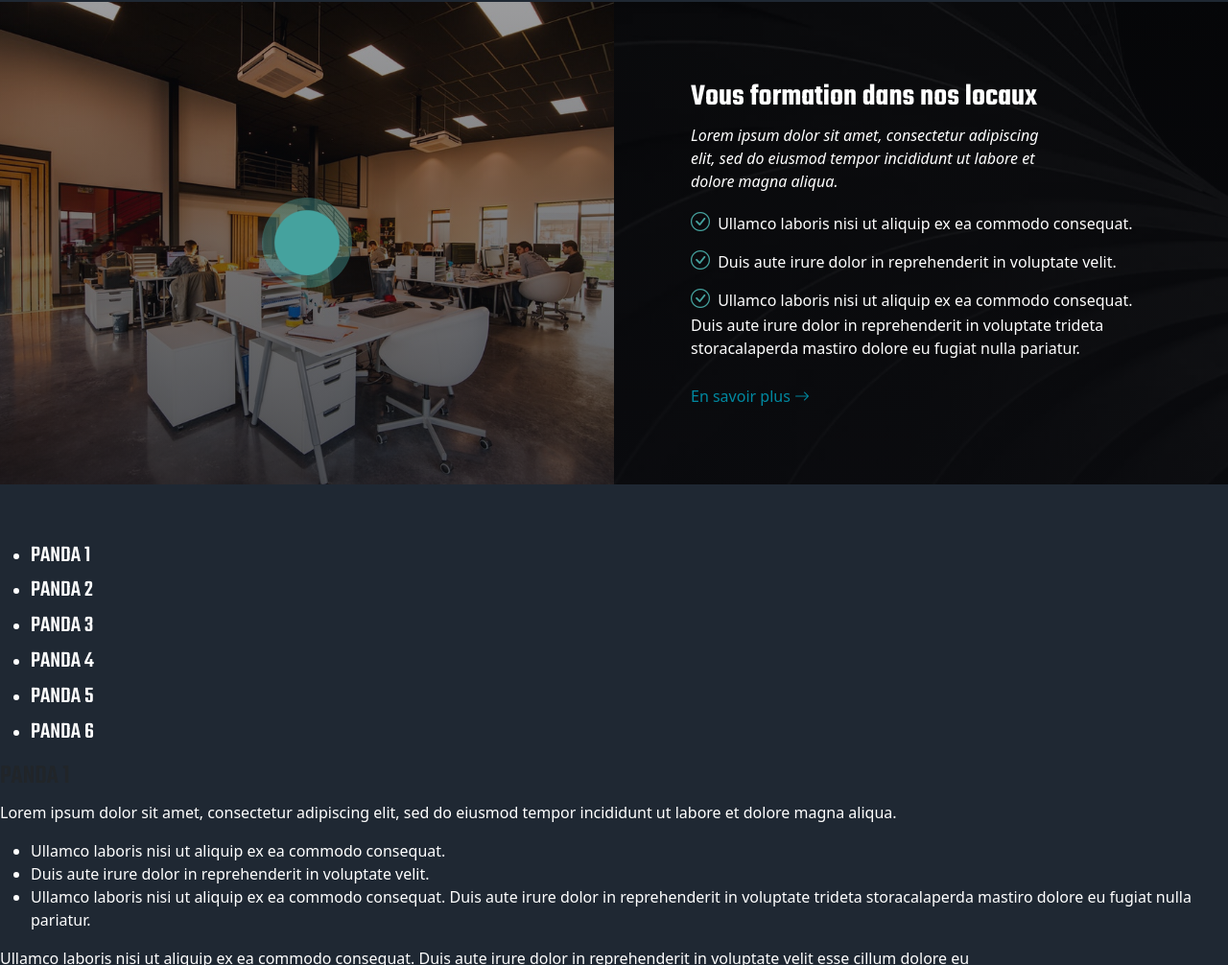
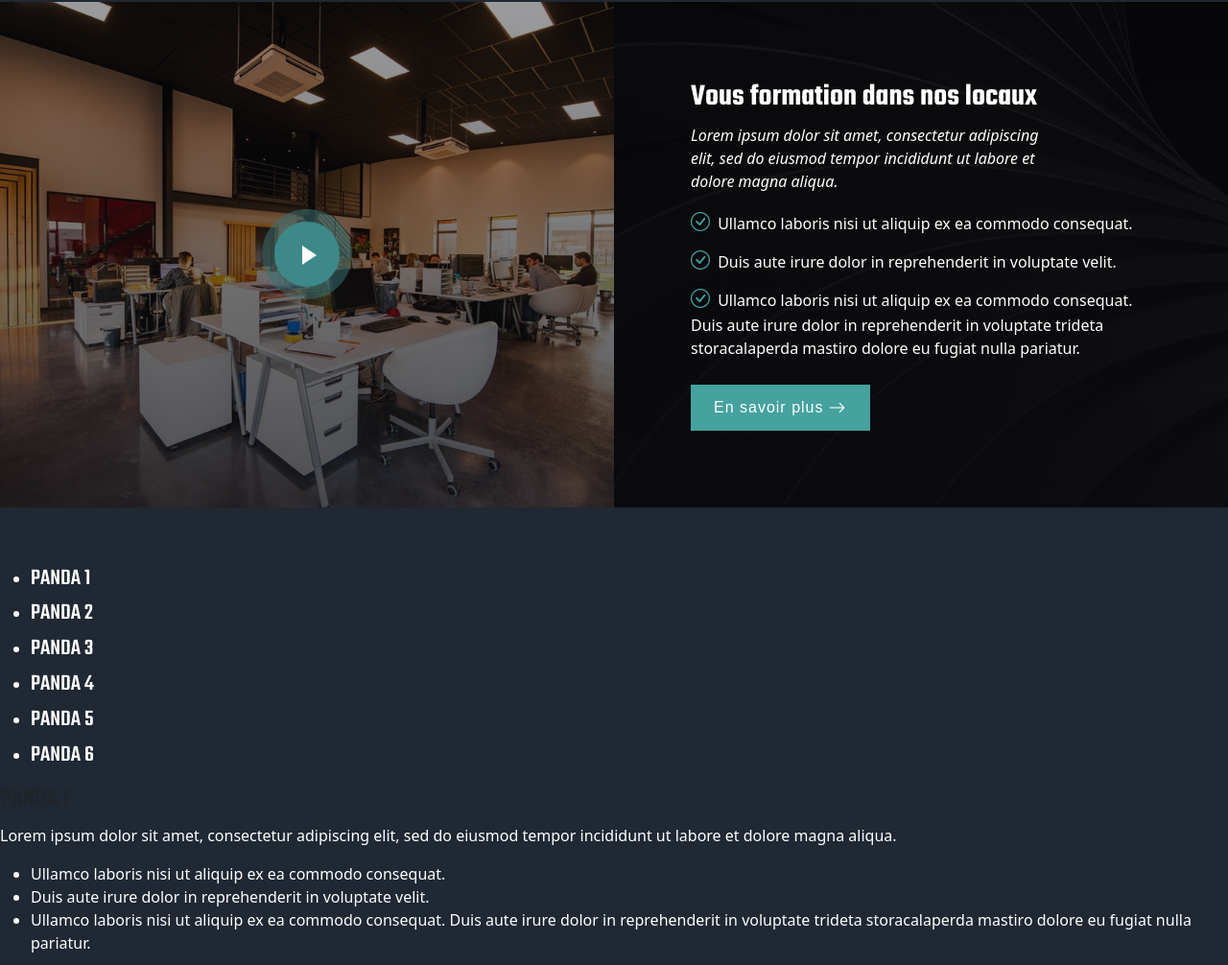
Before and after one commit to Pandyakuza/onepage, a website: page index.html in a window 1280 px wide. Shown: the part 4891-5897 px from the top of the page at 96% size. Drawn offline with Linux system fonts and the light colour scheme; files whose address does not match are found by name; a web font is replaced by a local one.

Commit message:
Bouton On focus

```diff
--- a/scss/components/_animations.scss
+++ b/scss/components/_animations.scss
@@ -16,3 +16,27 @@
         transform: translateY(-10px);
     }
 }
+
+// Onfocus Animation Pulse BTN
+
+@-webkit-keyframes pulsate-btn{
+    0% {
+        transform: scale(0.6, 0.6);
+        opacity: 1;
+    }
+    100% {
+        transform: scale(1, 1);
+        opacity: 0;
+    }
+}
+
+@keyframes pulsate-btn{
+    0% {
+        transform: scale(0.6, 0.6);
+        opacity: 1;
+    }
+    100% {
+        transform: scale(1, 1);
+        opacity: 0;
+    }
+}
--- a/scss/components/_buttons.scss
+++ b/scss/components/_buttons.scss
@@ -98,6 +98,93 @@
     position: absolute;
     left: calc(50% - 47px);
     top: calc(50% - 47px);
+    overflow: hidden;
+    &::before{
+        content: "";
+        position: absolute;
+        width: 120px;
+        height: 120px;
+        -webkit-animation-delay:0s;
+        animation-delay:0s;
+        -webkit-animation: pulsate-btn 2s;
+        animation: pulsate-btn 2s;
+        -webkit-animation-direction: forwards;
+        animation-direction: forwards;
+        -webkit-animation-iteration-count: infinite;
+        animation-iteration-count: infinite;
+        -webkit-animation-timing-function:steps;
+        animation-timing-function:steps;
+        opacity: 1;
+        border-radius: 50%;
+        border: 5px solid rgba(c.$color-primary, 0.7);
+        top: -15%;
+        left: -15%;
+        background: c.$wpfr-body-bg;
+    }
+    &::after{
+        content: "";
+        position: absolute;
+        left:calc(95% - 47px);
+        top:calc(90% - 47px);
+        transform: translatex(-40%), translateY(-50%);
+        width: 0;
+        height: 0;
+        border-top: 10px solid transparent;
+        border-bottom: 10px solid transparent;
+        border-left: 15px solid c.$color-default;
+        z-index: 100;
+        transition: all 400ms cubic-bezier(0.55, 0.055, 0.675, 0.19);
+        }
+        &:hover{
+            &::before{
+                content: "";
+                position: absolute;
+                left:calc(95% - 47px);
+                top:calc(90% - 47px);
+                transform: translatex(-40%), translateY(-40%);
+                width: 0;
+                height: 0;
+                border:none;
+                background: transparent;
+                border-top: 10px solid transparent;
+                border-bottom: 10px solid transparent;
+                border-left: 15px solid c.$color-default;
+                z-index: 200;
+                -webkit-animation: none;
+                animation: none;
+                border-radius: 0;
+            }
+            &::after{
+                border-left: 15px solid c.$color-primary;
+                transform: scale(20);
+            }
+        }
+    }
+&--read-more{
+    font-family: f.$font-secondary;
+    font-weight: 500;
+    font-size: 1rem;
+    letter-spacing: 1px;
+    padding: 12px 24px;
+    transition: 0.3s;
+    display: inline-flex;
+    align-items: center;
+    justify-content: center;
+    background: c.$color-primary;
+    color: c.$color-default;
+    i{
+        font-size: 1.125rem;
+        margin-left: 5px;
+        line-height: 0;
+        transition: 0.3s;
+    }
+    &:hover{
+        background: rgba(c.$color-primary, 0.9);
+        color: c.$color-default;
+        padding-right: 19px;
+        i{
+            margin-left: 10px;
+        }
+    }
 }
-
 }
```
Also changed, not shown: assets/css/style.css, 1 other file.
